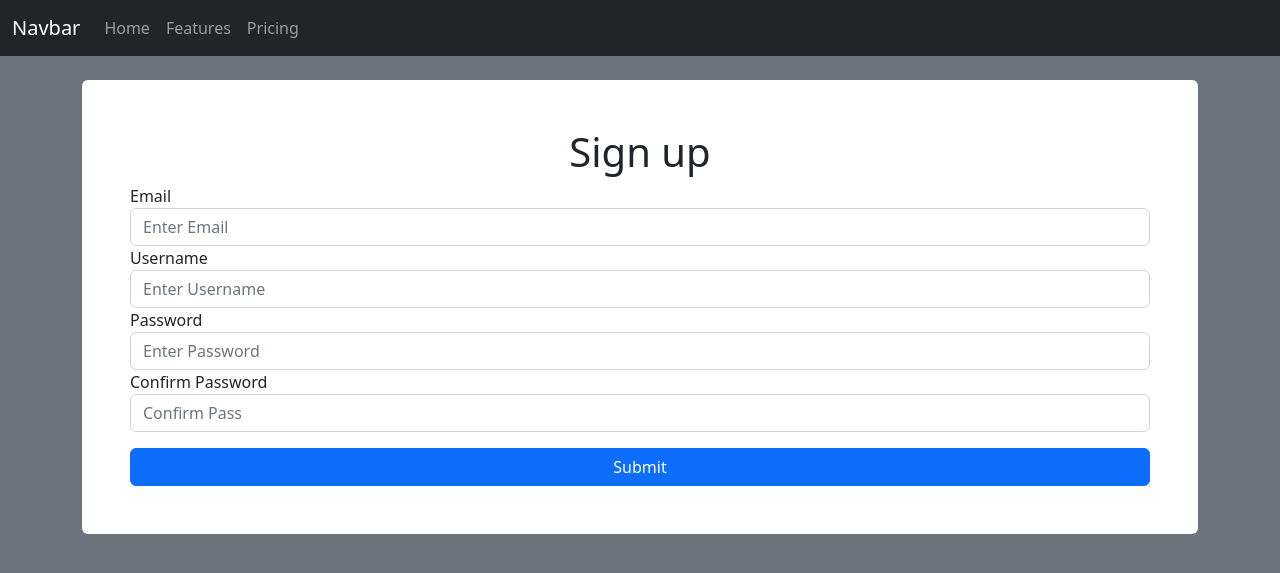
After one commit to Apocalipsist/flask_blog, a Flask app: page /signup in a window 1280 px wide. The commit adds this page. Shown: the top 573 px of the page. Run offline with Flask 2, Linux system fonts and the light colour scheme.

Commit message:
finished signup form

```diff
--- /dev/null
+++ b/app/forms.py
@@ -0,0 +1,11 @@
+from flask_wtf import FlaskForm
+from wtforms import StringField, PasswordField, SubmitField
+from wtforms.validators import DataRequired, EqualTo
+
+
+class SignUpForm(FlaskForm):
+    email = StringField("Email", validators=[DataRequired()])
+    username = StringField('Username', validators=[DataRequired()])
+    password = PasswordField('Password', validators=[DataRequired()])
+    confirm_pass = PasswordField('Confirm Password', validators=[DataRequired(), EqualTo('Password')])
+    submit = SubmitField()
--- a/app/routes.py
+++ b/app/routes.py
@@ -1,5 +1,6 @@
 from flask import render_template
 from app import app
+from app.forms import SignUpForm
 
 # Create a route for our app
 @app.route('/')
@@ -15,4 +16,9 @@ def index():
 
 @app.route('/posts')
 def posts():
-    return render_template('posts.html',)
+    return render_template('posts.html')
+
+@app.route('/signup')
+def signup():
+    forms = SignUpForm()
+    return render_template('signup.html', form=forms)
--- a/app/templates/base.html
+++ b/app/templates/base.html
@@ -7,7 +7,7 @@
         <link rel="stylesheet" href="https://cdn.jsdelivr.net/npm/bootstrap@5.2.2/dist/css/bootstrap.min.css">
         <title>Kekambas |{% block title %}{% endblock %}</title>
     </head>
-    <body>
+    <body class="bg-secondary">
         {% include 'nav.html' %}
 
         <!-- Main container -->
--- /dev/null
+++ b/app/templates/signup.html
@@ -0,0 +1,24 @@
+{% extends 'base.html' %}
+
+{% block title %}Signup{% endblock %}
+
+{% block content %}
+<form class="bg-white p-5 mt-4 rounded"action="">
+    <h1 class="text-center">Sign up</h1>
+
+    {{ form.email.label }}
+    {{ form.email(class="form-control", placeholder='Enter Email') }}
+
+    {{ form.username.label }}
+    {{ form.username(class="form-control", placeholder='Enter Username') }}
+
+    {{ form.password.label }}
+    {{ form.password(class="form-control", placeholder='Enter Password') }}
+
+    {{ form.confirm_pass.label }}
+    {{ form.confirm_pass(class="form-control", placeholder='Confirm Pass') }}
+
+    {{ form.submit(class='btn btn-primary w-100 mt-3')}}
+
+</form>
+{% endblock content %}
--- a/requirements.txt
+++ b/requirements.txt
@@ -1,7 +1,9 @@
 click==8.1.3
 colorama==0.4.5
 Flask==2.2.2
+Flask-WTF==1.0.1
 itsdangerous==2.1.2
 Jinja2==3.1.2
 MarkupSafe==2.1.1
 Werkzeug==2.2.2
+WTForms==3.0.1
```
Also changed, not shown: app/__init__.py (+5 -4 lines), 1 other file.
